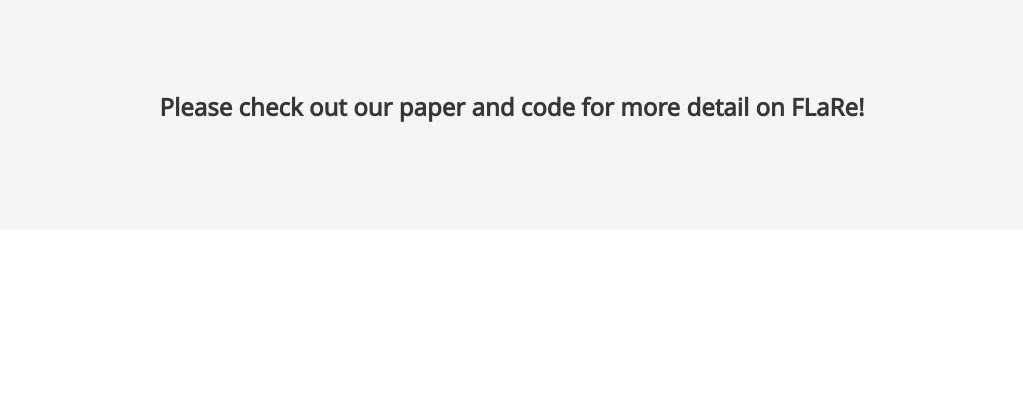
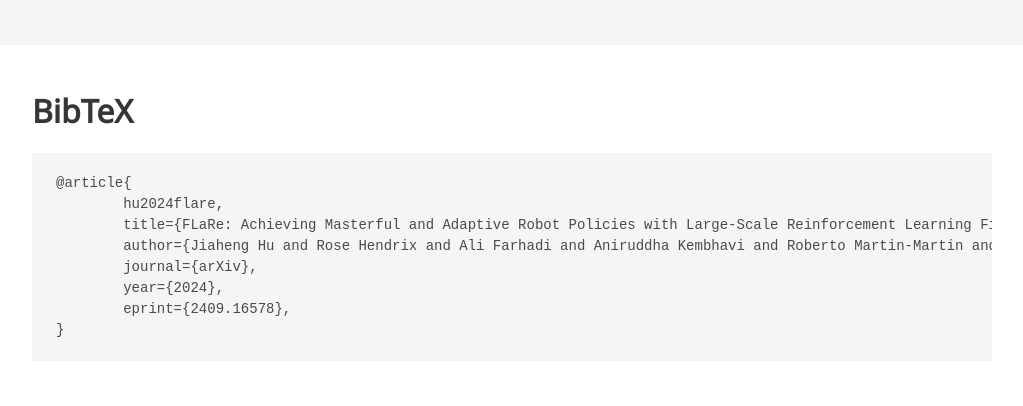
Before and after one commit to robot-FLaRe/robot-FLaRe.github.io, a plain HTML site: page index.html in a window 1280 px wide. Shown: the part 8237-8643 px from the top of the page, without its empty margins (128-1151 px from the left). Before the commit the page ends 8467 px from the top, so only its background shows below. Drawn offline with nearby package versions, Linux system fonts and the light colour scheme; some icons are missing; a web font is replaced by a local one.

Commit message:
added bib

```diff
--- a/index.html
+++ b/index.html
@@ -598,43 +598,37 @@
 </section>
 
 
-<!--<section class="section hero">-->
-<!--    <div class="container is-max-desktop">-->
-<!--        <div class="columns is-centered">-->
-<!--            <div class="column" style="width: 100%;">-->
-<!--                <h2 class="title">BibTeX</h2>-->
-<!--                <div class="grid-container-one-no-box">-->
-<!--            <pre><code>@article{-->
-<!--        poliformer2024,-->
-<!--        author    = {Kuo-Hao Zeng, Zichen Zhang, Kiana Ehsani, Rose Hendrix, Jordi Salvador, Alvaro Herrasti, Ross Girshick, Aniruddha Kembhavi, Luca Weihs},-->
-<!--        title     = {PoliFormer: Scaling On-Policy RL with Transformers Results in Masterful Navigators},-->
-<!--        journal   = {arXiv},-->
-<!--        year      = {2024},-->
-<!--        eprint    = {2406.20083},-->
-<!--}</code></pre>-->
-<!--                </div>-->
-<!--            </div>-->
-<!--        </div>-->
-<!--    </div>-->
+<section class="section hero">
+    <div class="container is-max-desktop">
+        <div class="columns is-centered">
+            <div class="column" style="width: 100%;">
+                <h2 class="title">BibTeX</h2>
+                <div class="grid-container-one-no-box">
+            <pre><code>@article{
+        hu2024flare,
+        title={FLaRe: Achieving Masterful and Adaptive Robot Policies with Large-Scale Reinforcement Learning Fine-Tuning},
+        author={Jiaheng Hu and Rose Hendrix and Ali Farhadi and Aniruddha Kembhavi and Roberto Martin-Martin and Peter Stone and Kuo-Hao Zeng and Kiana Ehsani},
+        journal={arXiv},
+        year={2024},
+        eprint={2409.16578},
+}</code></pre>
+                </div>
+            </div>
+        </div>
+    </div>
+</section>
 
-<!--</section>-->
-
-<footer class="footer" style="background-color: #f5f5f5">
+<!-- <footer class="footer" style="background-color: #f5f5f5">
     <div class="container">
         <div class="columns is-centered">
             <div class="column is-8">
                 <div class="content">
-<!--                    <p>-->
-<!--                        This website based on the <a href="https://creativecommons.org/licenses/by-sa/4.0/">CC BY-SA-->
-<!--                        4.0</a> licensed-->
-<!--                        <a rel="template" href="https://github.com/nerfies/nerfies.github.io">Nerfies website</a>.-->
-<!--                    </p>-->
                     <h2 class="title is-4 has-text-centered">Please check out our paper and code for more detail on FLaRe!</h2>
                 </div>
             </div>
         </div>
     </div>
 </footer>
-
+ -->
 </body>
 </html>
```
